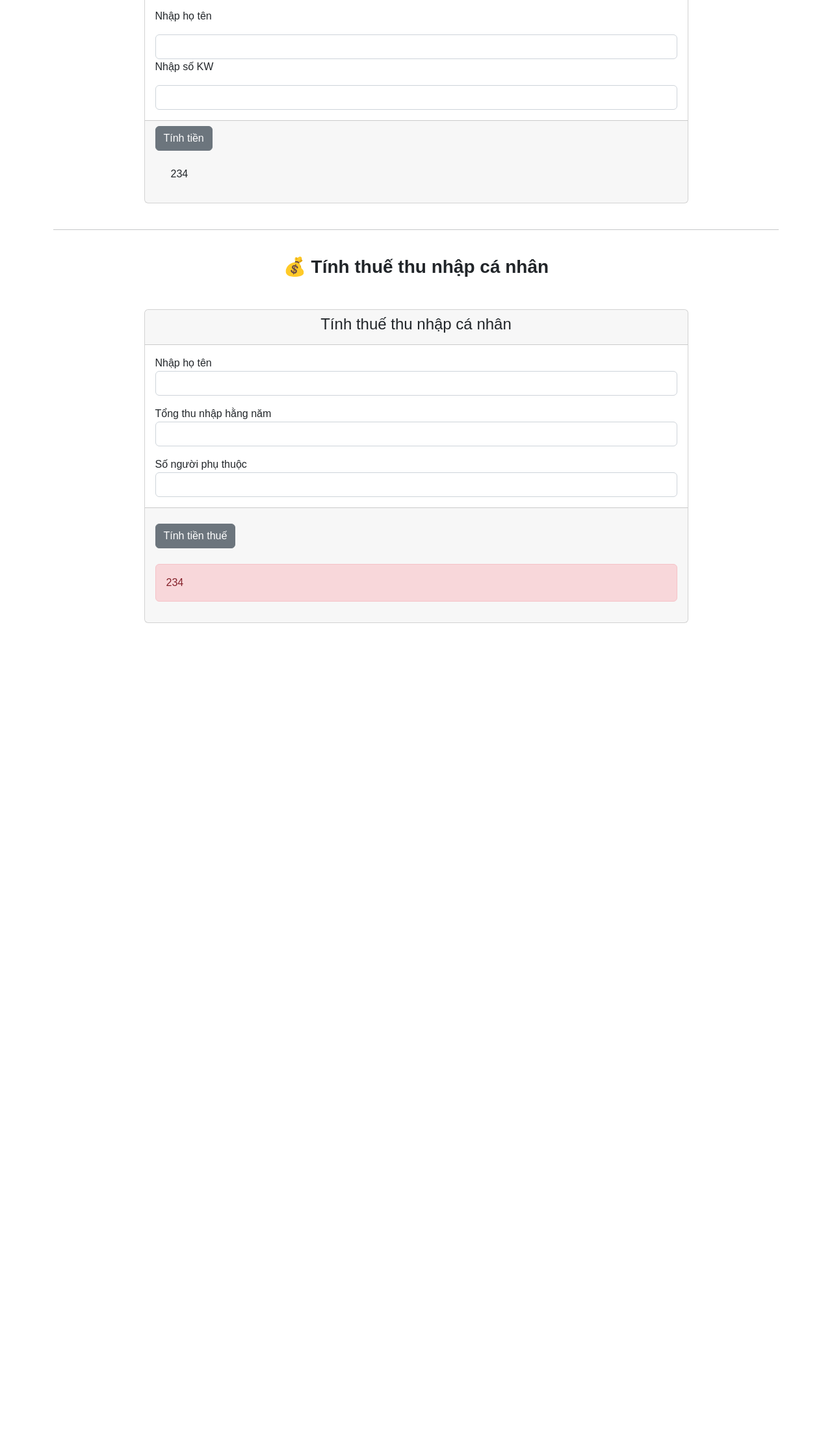
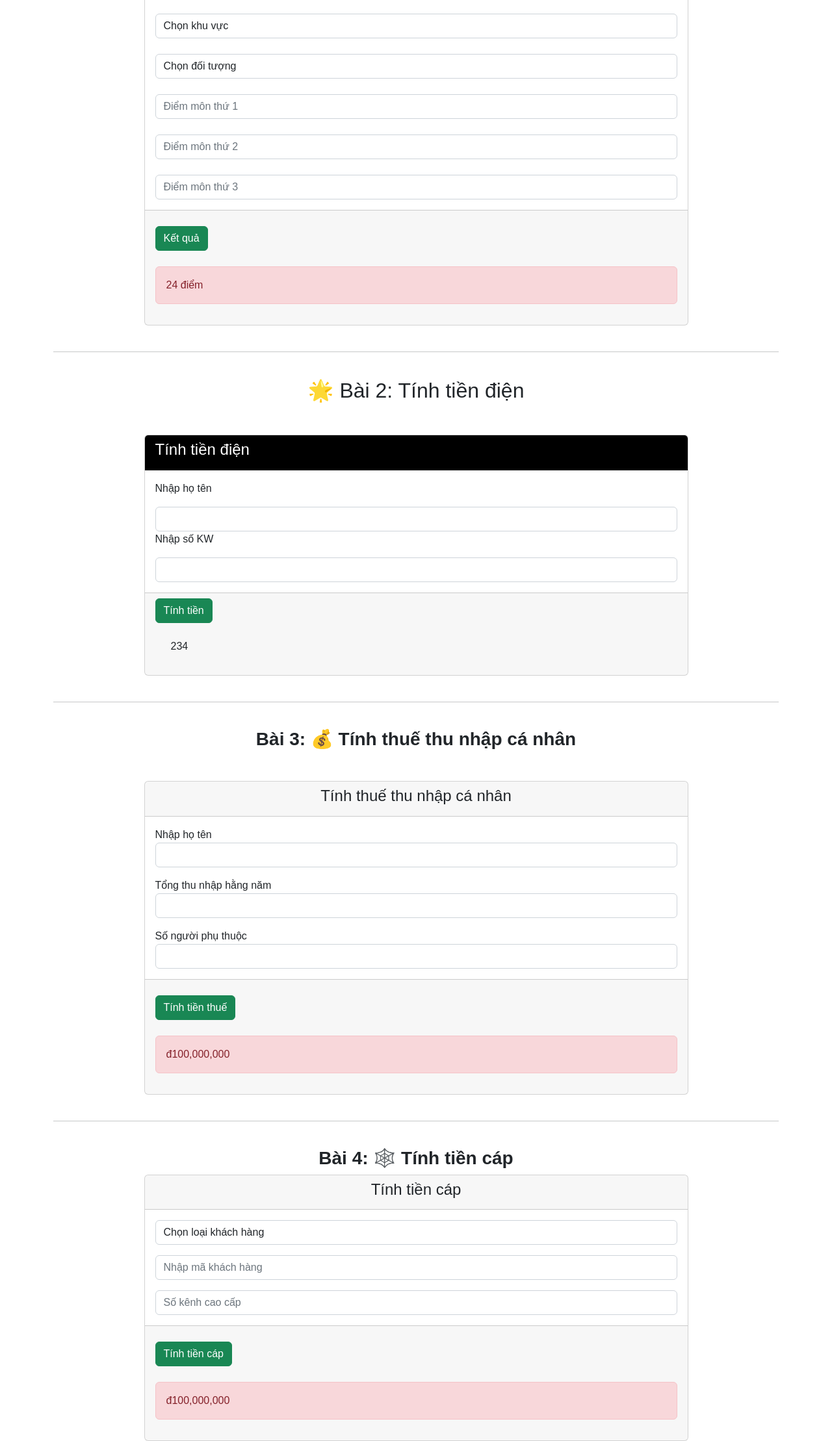
Before and after one commit to AnnTranGit/Fucntion_Assignment, a plain HTML site: page index.html in a window 1280 px wide. Shown: the part 225-2443 px from the top of the page at 65% size. Before the commit the page ends 1184 px from the top, so only its background shows below. Drawn offline with nearby package versions, Linux system fonts and the light colour scheme; a web font is replaced by a local one.

Commit message:
build layout

```diff
--- a/Index.js
+++ b/Index.js
@@ -1,7 +1,9 @@
-// document.getElementById('frmTinhLuong').onsubmit = function(event){
-//     event.preventDefault(); //chan reload trang
-//     tinhLuong();
-// }
+//bài 1
+
+
+
+
+//bài 2
 
 var tiensoKW_duoi50 = 500;
 var tiensoKW_duoi100 = 650;
@@ -19,7 +21,7 @@ document.getElementById('btnTinhTien').onclick = function(event) {
 
     tongTien = tinhTienDien(soKW, tiensoKW_duoi50, tiensoKW_duoi100, tiensoKW_duoi200, tiensoKW_duoi350, tiensoKW_conlai);
 
-    document.getElementById('tinhTienDien').innerHTML = "Họ tên: " + hoTen + " ; " + "Tổng tiền điện: " + tongTien;
+    document.getElementById('tinhTienDien').innerHTML = "Họ tên: " + hoTen + " ; " + "Tổng tiền điện: " + new Intl.NumberFormat('vn-VN', { style: 'currency', currency: 'VND' }).format(tongTien);
 }
 
 
@@ -34,7 +36,13 @@ document.getElementById('btnTinhTien').onclick = function(event) {
 
     taxPay = calcTax (annualTotal, dpNumber)
 
-    document.getElementById('tax-Pay').innerHTML = "Họ tên: " + fullName + " ---- " + "Thuế phải trả: " + new Intl.NumberFormat('vn-VN', { style: 'currency', currency: 'VND' }).format(taxPay);
-
+    document.getElementById('tax-Pay').innerHTML = "Họ tên:" + fullName + " ---- " + "Thuế phải trả:" + new Intl.NumberFormat('vn-VN', { style: 'currency', currency: 'VND' }).format(taxPay);
 
 }
+
+//Bài 4
+
+function disableInput() {
+    var e = document.getElementById("selCustomer").value;
+    document.getElementById("connectNo").style.display = "company" == e ? "block" : "none"
+}
--- a/index.html
+++ b/index.html
@@ -28,6 +28,50 @@
 
   <body>
     <div class="container">
+      <h3 class="text-center mt-5">Bài 1: 🏫 Quản lý tuyển sinh</h3>
+      <div class="card w-75 mx-auto mt-3">
+        <div class="card-header text-center">
+          <h4 class="text-center py-1">Quản lý tuyển sinh</h4>
+        </div>
+        <div class="card-body">
+          <input
+            class="form-control mt-2"
+            placeholder="Nhập điểm chuẩn"
+            id="benchMark"
+          />
+          <select class="form-control form__input mt-4" id="location">
+            <option value="0">Chọn khu vực</option>
+            <option value="2">A</option>
+            <option value="1">B</option>
+            <option value="0.5">C</option>
+          </select>
+          <select class="form-control form__input mt-4" id="selUser">
+            <option value="0">Chọn đối tượng</option>
+            <option value="2.5">1</option>
+            <option value="1.5">2</option>
+            <option value="1">3</option>
+          </select>
+          <input
+            class="form-control mt-4"
+            placeholder="Điểm môn thứ 1"
+            id="subScore1"
+          />
+          <input
+            class="form-control mt-4"
+            placeholder="Điểm môn thứ 2"
+            id="subScore3"
+          />
+          <input
+            class="form-control mt-4"
+            placeholder="Điểm môn thứ 3"
+            id="subScore3"
+          />
+        </div>
+        <div class="card-footer">
+          <button id="btnScore" class="btn btn-success mt-3">Kết quả</button>
+          <div id="result" class="my-4 alert alert-danger">24 điểm</div>
+        </div>
+      </div>
       <br />
       <hr />
       <br />
@@ -47,7 +91,7 @@
           </div>
         </div>
         <div class="card-footer">
-          <button id="btnTinhTien" class="btn btn-secondary">Tính tiền</button>
+          <button id="btnTinhTien" class="btn btn-success">Tính tiền</button>
           <div id="tinhTienDien" class="m-4">234</div>
         </div>
       </form>
@@ -55,7 +99,9 @@
       <br />
       <hr />
       <br />
-      <h3 class="fw-bold text-center mb-5">💰 Tính thuế thu nhập cá nhân</h3>
+      <h3 class="fw-bold text-center mb-5">
+        Bài 3: 💰 Tính thuế thu nhập cá nhân
+      </h3>
       <div class="card w-75 mx-auto">
         <div class="card-header">
           <h4 class="text-center">Tính thuế thu nhập cá nhân</h4>
@@ -71,10 +117,55 @@
           </div>
         </div>
         <div class="card-footer">
-          <button id="taxbtn" class="btn btn-secondary mt-3">
+          <button id="taxbtn" class="btn btn-success mt-3">
             Tính tiền thuế
           </button>
-          <div id="tax-Pay" class="my-4 alert alert-danger">234</div>
+          <div id="tax-Pay" class="my-4 alert alert-danger">đ100,000,000</div>
+        </div>
+      </div>
+      <br />
+      <hr />
+      <br />
+
+      <h3 class="text-center fw-bolder">Bài 4: 🕸️ Tính tiền cáp</h3>
+      <div class="card w-75 mx-auto">
+        <div class="card-header">
+          <h4 class="text-center">Tính tiền cáp</h4>
+        </div>
+        <div class="card-body">
+          <div class="form-group">
+            <select
+              class="form-control"
+              id="selCustomer"
+              onchange="disableInput()"
+            >
+              <option value="">Chọn loại khách hàng</option>
+              <option value="resident">Nhà Dân</option>
+              <option value="company">Doanh Nghiệp</option>
+            </select>
+            <input
+              class="form-control mt-3"
+              id="cusID"
+              placeholder="Nhập mã khách hàng"
+            />
+            <input
+              class="form-control mt-3"
+              id="channelNo"
+              placeholder="Số kênh cao cấp"
+            />
+            <input
+              style="display: none"
+              class="form-control mt-3"
+              id="connectNo"
+              placeholder="Số kết nối"
+            />
+          </div>
+        </div>
+        <div class="card-footer">
+          <button id="feebtn" class="btn btn-success mt-3">
+            Tính tiền cáp
+          </button>
+          <div id="cableBill" class="my-4 alert alert-danger">đ100,000,000</div>
         </div>
       </div>
     </div>
--- a/method.js
+++ b/method.js
@@ -1,5 +1,14 @@
+// Bài 1:
+
+function calcScore (){
+
+}
+
+
 
 // Bài 2
+
+
 function tinhTienDien(so_KW, tiensoKW_duoi50, tiensoKW_duoi100, tiensoKW_duoi200, tiensoKW_duoi350, tiensoKW_conlai){
 
     var outputTongTienDien = 0;
@@ -23,11 +32,9 @@ function tinhTienDien(so_KW, tiensoKW_duoi50, tiensoKW_duoi100, tiensoKW_duoi200
 
     outputTongTienDien = tongTienDien;
     return outputTongTienDien;
-
 }
 
 // Bài 3
-
 
 function calcTax (annualIncome, dpNumber){
 
```
